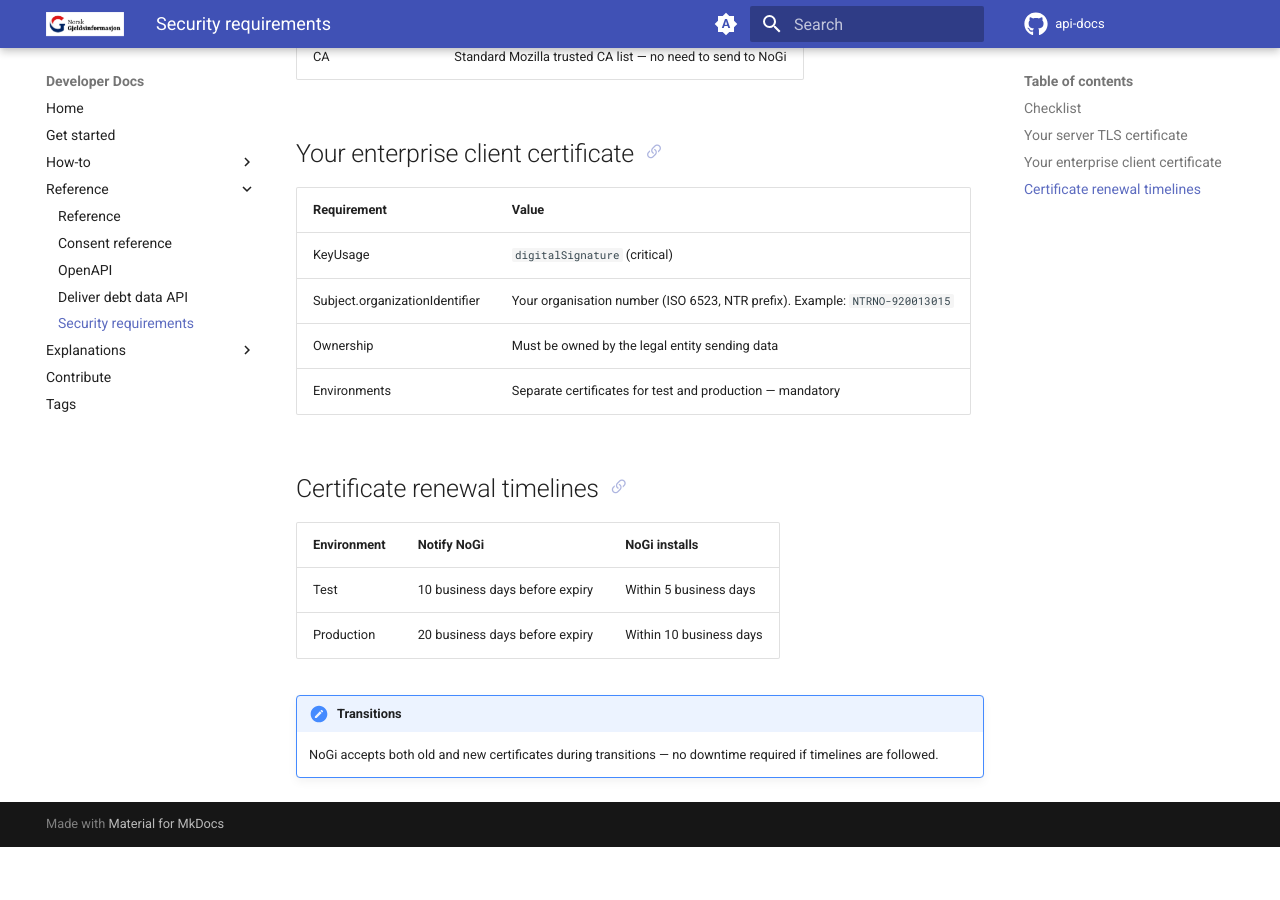
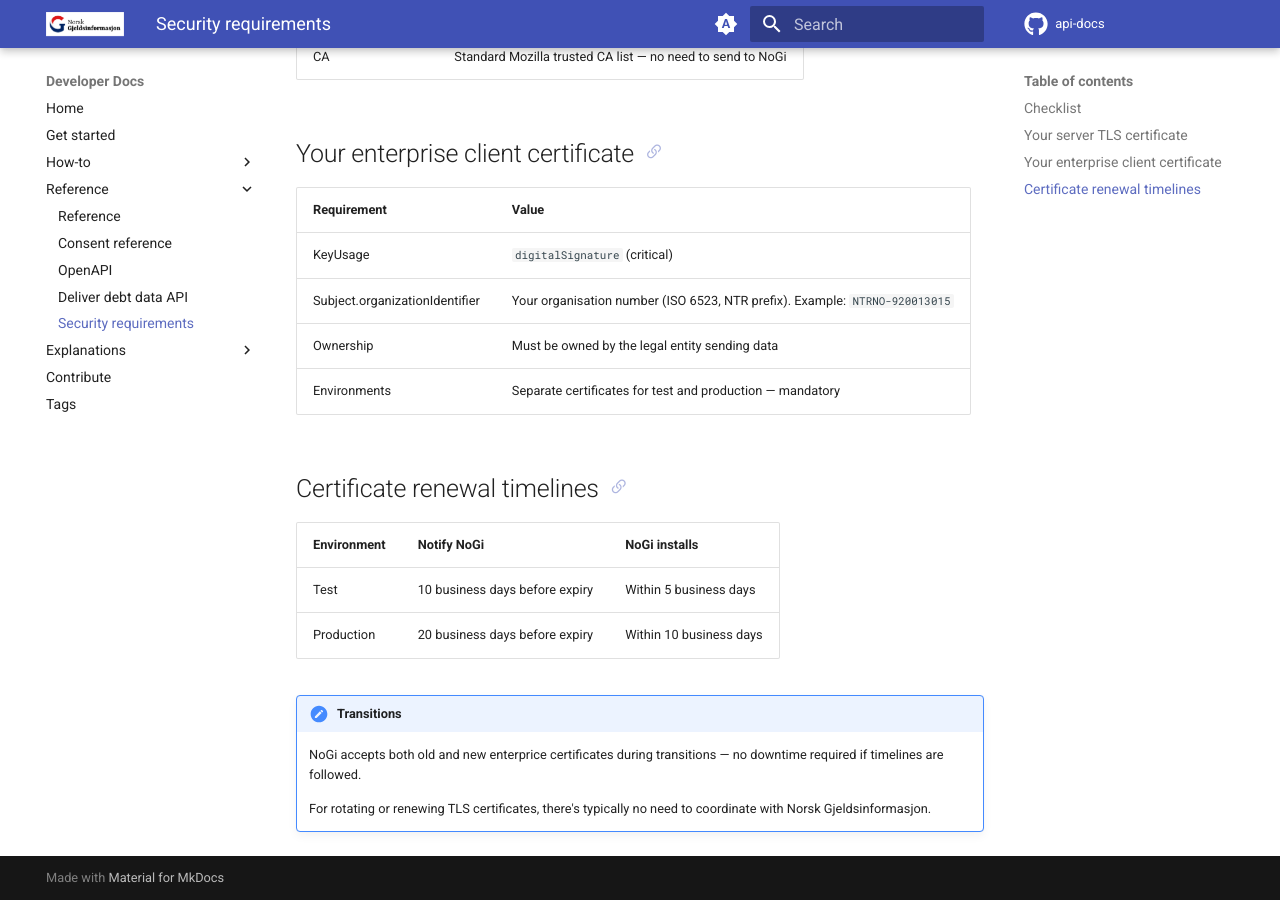
Before and after one commit to norsk-gjeldsinformasjon/api-docs, an MkDocs documentation site: the page built from docs/reference/security-requirements.md, in a window 1280 px wide and 900 px high, scrolled down 1024 px. Built offline with MkDocs 1.6.1 and Material for MkDocs 9.7.7, drawn with Linux system fonts in a browser that asks for light colours; comment, search, counter and statistics services are not loaded; before the commit the page ends 1871 px from its top, so only the background shows below that.

Commit message:
Clarify that NoGi does not need to be informed about TLS certificate rotation/renewal. This is also mentioned further up on the page: "Standard Mozilla trusted CA list — no need to send to NoGi"

```diff
--- a/docs/reference/security-requirements.md
+++ b/docs/reference/security-requirements.md
@@ -48,4 +48,7 @@ All APIs exchanging debt information must use mutual TLS (mTLS) with valid enter
 | Production | 20 business days before expiry | Within 10 business days |
 
 !!! note "Transitions"
-    NoGi accepts both old and new certificates during transitions — no downtime required if timelines are followed.
+
+    NoGi accepts both old and new enterprice certificates during transitions — no downtime required if timelines are followed.
+
+    For rotating or renewing TLS certificates, there's typically no need to coordinate with Norsk Gjeldsinformasjon.
```
